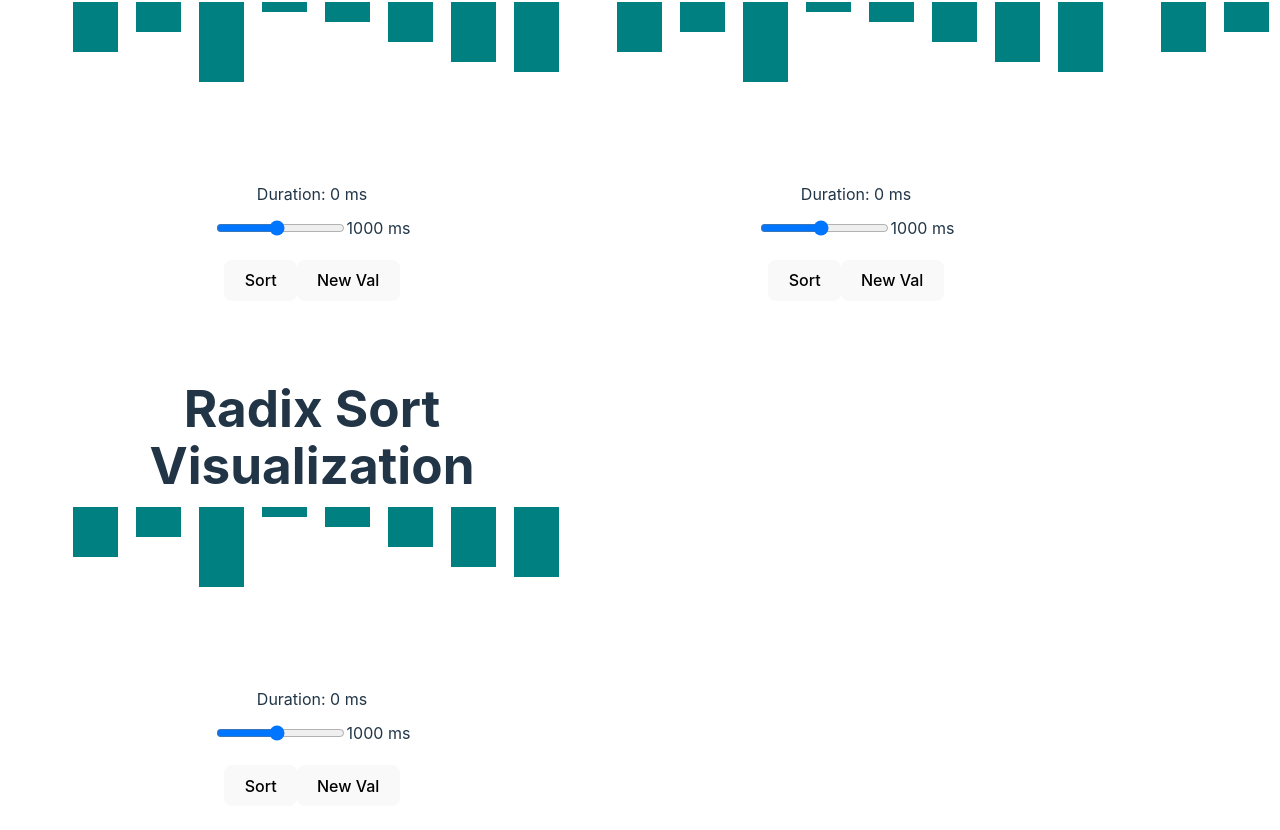
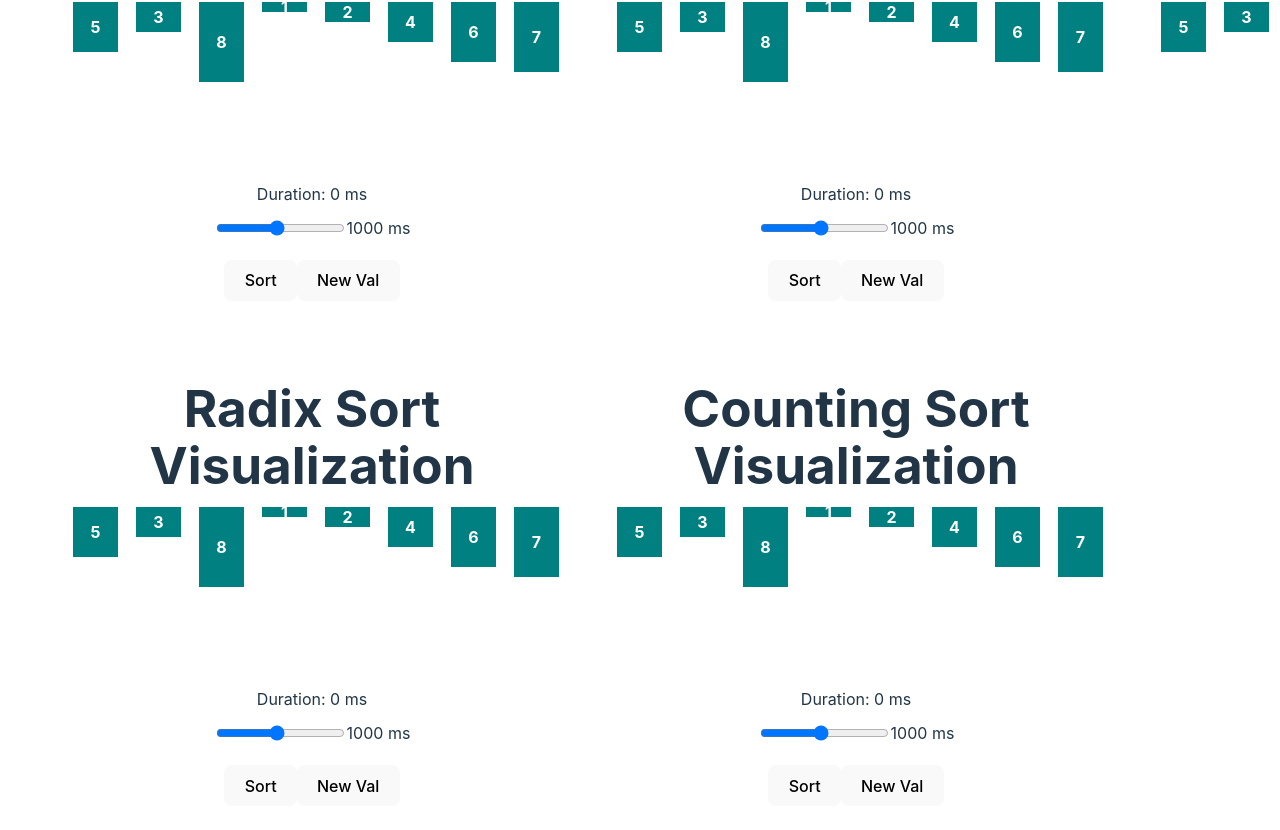
Before and after one commit to HectorMendezFernandez/Algorith-Visualizer-AlgoVis, a React (Vite) app in the folder algorithm-visualizer/: page / in a window 1280 px wide. Shown: the part 930-1760 px from the top of the page. Built offline with nearby package versions, Linux system fonts and the light colour scheme.

Commit message:
Add UI numbers inside the bars

```diff
--- a/algorithm-visualizer/src/App.jsx
+++ b/algorithm-visualizer/src/App.jsx
@@ -1,6 +1,6 @@
 import { useState } from 'react';
 import SortVisualizer from './components/SortVisualizer';
-import { bubbleSort, selectionSort, mergeSort, quickSort, insertionSort, heapSort, radixSort} from './algorithms/Algorithms';
+import { bubbleSort, selectionSort, mergeSort, quickSort, insertionSort, heapSort, radixSort, countingSort} from './algorithms/Algorithms';
 
 function App() {
   const [globalArray, setGlobalArray] = useState([5, 3, 8, 1, 2, 4, 6, 7]);
@@ -70,7 +70,7 @@ function App() {
           <SortVisualizer algorithmName="Merge Sort" sortingLogic={mergeSort} globalArray={globalArray} globalSpeed={globalSpeed} isGlobalSorting={isSorting} />
         </div>
         {/*Quick Sort Visualizer*/}
-        <div style={{ gridColumn: "1 / 2", gridRow: "2", borderRadius: "8px", padding: "5px" }}
+        <div style={{ gridColumn: "1 / 2", gridRow: "2", borderRadius: "8px", padding: "5px"} }
         onMouseEnter={() => handleMouseEnter('quick')}
         onMouseLeave={() => handleMouseLeave('quick')}>
            <SortVisualizer algorithmName="Quick Sort" sortingLogic={quickSort} globalArray={globalArray} globalSpeed={globalSpeed} isGlobalSorting={isSorting} />
@@ -95,7 +95,11 @@ function App() {
           <SortVisualizer algorithmName="Radix Sort" sortingLogic={radixSort} globalArray={globalArray} globalSpeed={globalSpeed} isGlobalSorting={isSorting} />
         </div>
         {/*Counting Sort*/}
-        <div style={{ gridColumn: "2 / 3", gridRow: "3", borderRadius: "8px", padding: "5px" }}></div>
+        <div style={{ gridColumn: "2 / 3", gridRow: "3", borderRadius: "8px", padding: "5px" }}
+        onMouseEnter={() => handleMouseEnter('counting')}
+        onMouseLeave={() => handleMouseLeave('counting')}>
+          <SortVisualizer algorithmName="Counting Sort" sortingLogic={countingSort} globalArray={globalArray} globalSpeed={globalSpeed} isGlobalSorting={isSorting} />
+        </div>
         {/*Shell Sort*/}
         <div style={{ gridColumn: "3 / 4", gridRow: "3", borderRadius: "8px", padding: "5px" }}></div>
       </div>
--- a/algorithm-visualizer/src/algorithms/Algorithms.jsx
+++ b/algorithm-visualizer/src/algorithms/Algorithms.jsx
@@ -241,27 +241,27 @@ export const countingSort = async (array, setArray, setCurrentIndex, speed) => {
     has a time complexity of O(n + k) for the worst-case scenario, where n is the number of elements in the input array and k is the range of
     the input.
     */
-    const arr = [...array];
-    const maxVal = Math.max(...arr);
-    const count = new Array(maxVal + 1).fill(0);
-    const output = new Array(arr.length);
+    const max = Math.max(...array);
+    const count = Array(max + 1).fill(0);
 
-    for (let num of arr) {
-        count[num]++;
-    }
-
-    for (let i = 1; i <= maxVal; i++) {
-        count[i] += count[i - 1];
-    }
-
-    for (let i = arr.length - 1; i >= 0; i--) {
-        output[count[arr[i]] - 1] = arr[i];
-        count[arr[i]]--;
-        setArray([...output]);
+    // Count the number of occurrences of each
+    for (let i = 0; i < array.length; i++) {
+        setCurrentIndex(i);
+        count[array[i]]++;
         await new Promise(resolve => setTimeout(resolve, speed));
     }
 
-    for (let i = 0; i < output.length; i++) {
-        arr[i] = output[i];
+    // Reconstruct the sorted array
+    let index = 0;
+    for (let i = 0; i <= max; i++) {
+        while (count[i] > 0) {
+            array[index] = i;
+            setArray([...array]);
+            setCurrentIndex(index);
+            count[i]--;
+            index++;
+            await new Promise(resolve => setTimeout(resolve, speed));
+        }
     }
+    setCurrentIndex(null); // Limpiar después de terminar
 };
--- a/algorithm-visualizer/src/components/SortVisualizer.jsx
+++ b/algorithm-visualizer/src/components/SortVisualizer.jsx
@@ -67,6 +67,10 @@ const SortVisualizer = ({
                     key={index}
                     style={{
                         ...animatedProps,
+                        position: 'relative',
+                        display: 'flex',
+                        justifyContent: 'center',
+                        alignItems: 'center',
                         width: '45px',
                         height: `${value * 10}px`,
                         backgroundColor: index === currentIndex
@@ -74,9 +78,13 @@ const SortVisualizer = ({
                             : index === minIndex
                             ? 'purple'
                             : 'teal',
+                        color: 'white',
+                        fontWeight: 'bold',
                         marginLeft: '8px'
                     }}
-                    />
+                >
+                    {value}
+                </animated.div>
                                ))}
             </div>
             <div style={{ textAlign: 'center', marginBottom: '10px' }}>
```
Lines whose indentation alone changed are shown as unchanged.
